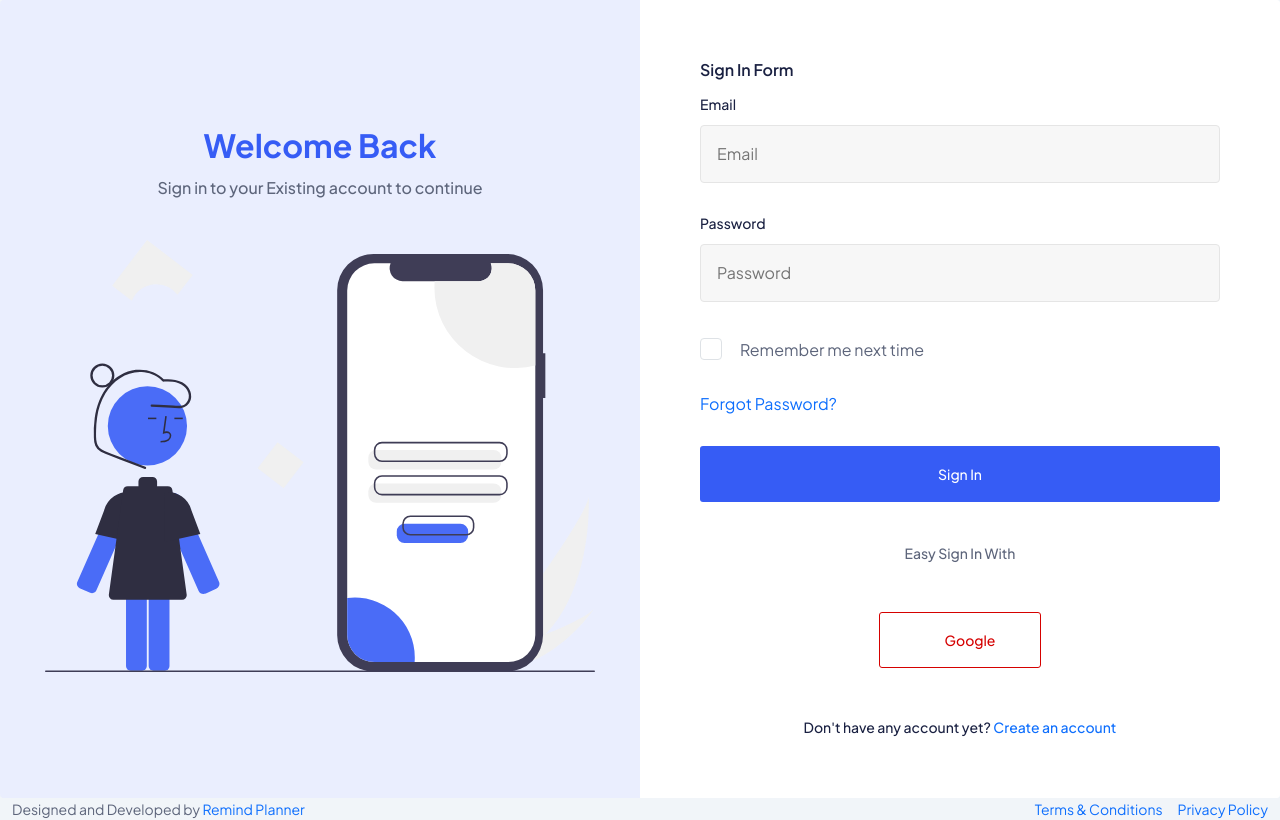
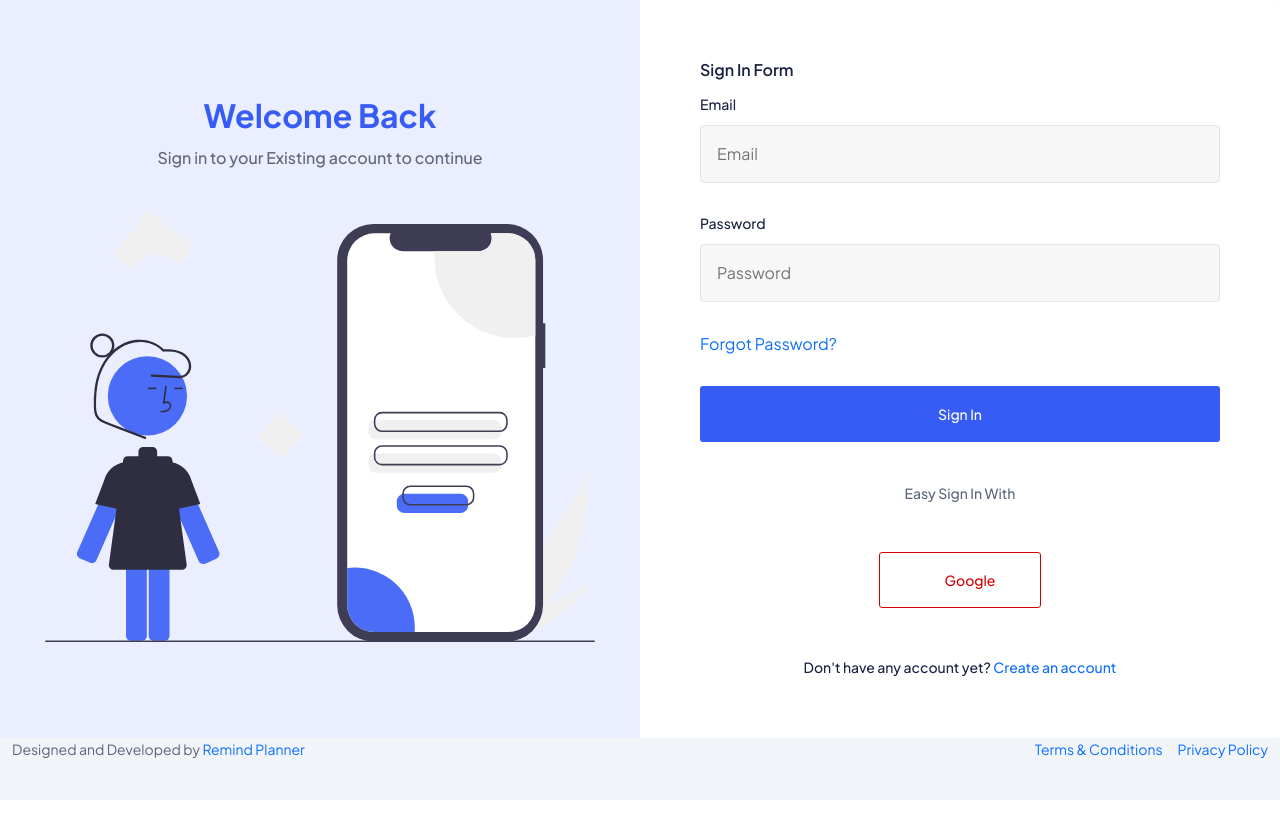
Before and after one commit to mfaiz23/RemindPlanner, a CodeIgniter 4 app: the page made by app/Views/auth/login.php in a window 1280 px wide. Run offline with PHP 8.4 and a stand-in for CodeIgniter, Linux system fonts and the light colour scheme; the template is opened without the code that fills it, so the values that code supplies are empty; some libraries are stand-ins or nearby versions.

Commit message:
Perbaikan Bug

```diff
--- a/app/Config/Email.php
+++ b/app/Config/Email.php
@@ -43,7 +43,7 @@ class Email extends BaseConfig
     /**
      * SMTP Port
      */
-    public int $SMTPPort = 587;
+public int $SMTPPort = 587;
 
     /**
      * SMTP Timeout (in seconds)
@@ -59,7 +59,7 @@ class Email extends BaseConfig
      * SMTP Encryption.
      *
      * @var string '', 'tls' or 'ssl'. 'tls' will issue a STARTTLS command
-     *             to the server. 'ssl' means implicit SSL. Connection on port
+     *             to the server. 'ssl' will means implicit SSL. Connection on port
      *             465 should set this to ''.
      */
     public string $SMTPCrypto = 'tls';
--- a/app/Controllers/ForgotPasswordController.php
+++ b/app/Controllers/ForgotPasswordController.php
@@ -143,8 +143,7 @@ public function update_password()
         return redirect()->back()->with('error', 'Password minimal 6 karakter.');
     }
 
-    // Hash password baru
-    $hashedPassword = password_hash($password, PASSWORD_DEFAULT);
+
 
     // Update password di database (ganti 'users' & kolom sesuai model kamu)
     $userModel = new \App\Models\UserModel();
@@ -154,7 +153,7 @@ public function update_password()
         return redirect()->to('/forgot_password')->with('error', 'User tidak ditemukan.');
     }
 
-    $userModel->update($user['id'], ['password' => $hashedPassword]);
+    $userModel->update($user['id'], ['password' => $password]);
 
     // Hapus session OTP dan email
     session()->remove(['otp_code', 'otp_email', 'otp_expire']);
--- a/app/Views/auth/login.php
+++ b/app/Views/auth/login.php
@@ -48,14 +48,6 @@
                                     </div>
                                 </div>
 
-                                <div class="col-xxl-6 col-lg-12 col-md-6">
-                                    <div class="form-check checkbox-style mb-30">
-                                        <input class="form-check-input" type="checkbox" name="remember" id="checkbox-remember" />
-                                        <label class="form-check-label" for="checkbox-remember">
-                                            Remember me next time
-                                        </label>
-                                    </div>
-                                </div>
 
                                 <div class="col-xxl-6 col-lg-12 col-md-6">
                                     <div class="text-start text-md-end text-lg-start text-xxl-end mb-30">
```
Also changed, not shown: app/Controllers/AdminController.php (deleted, +0 -87 lines).
